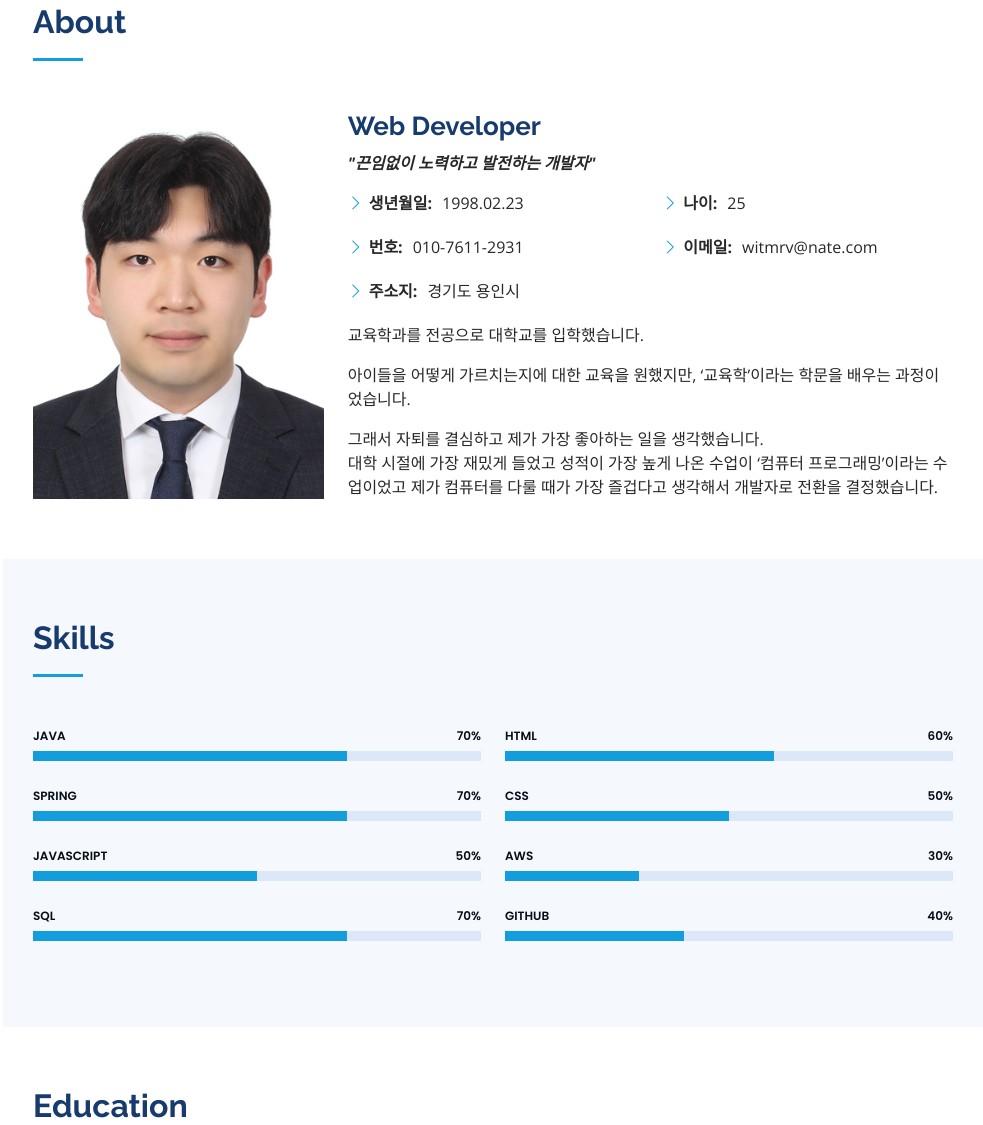
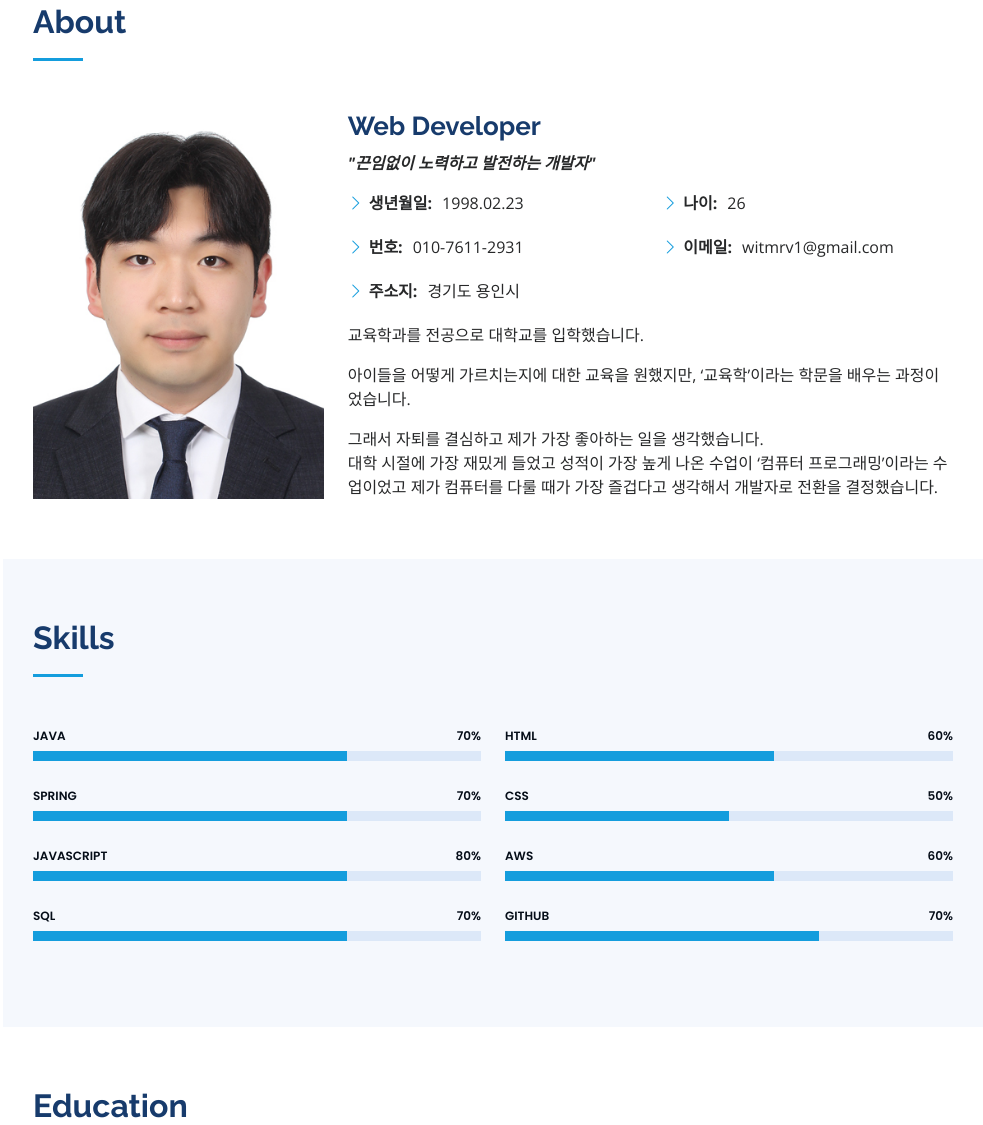
Before and after one commit to Ijongwon/Ijongwon2.github.io, a plain HTML site: page index.html in a window 1280 px wide. Shown: the part 857-1982 px from the top of the page, without its empty margins (297-1280 px from the left). Drawn offline with nearby package versions, Linux system fonts and the light colour scheme.

Commit message:
06/10 수정

```diff
--- a/index.html
+++ b/index.html
@@ -100,8 +100,8 @@
               </div>
               <div class="col-lg-6">
                 <ul>
-                  <li><i class="bi bi-chevron-right"></i> <strong>나이:</strong> <span>25</span></li>
-                  <li><i class="bi bi-chevron-right"></i> <strong>이메일:</strong> <span>witmrv@nate.com</span></li>
+                  <li><i class="bi bi-chevron-right"></i> <strong>나이:</strong> <span>26</span></li>
+                  <li><i class="bi bi-chevron-right"></i> <strong>이메일:</strong> <span>witmrv1@gmail.com</span></li>
                 </ul>
               </div>
             </div>
@@ -109,7 +109,6 @@
             <p>아이들을 어떻게 가르치는지에 대한 교육을 원했지만, ‘교육학’이라는 학문을 배우는 과정이었습니다.</p>
             <p>그래서 자퇴를 결심하고 제가 가장 좋아하는 일을 생각했습니다.</p>
               대학 시절에 가장 재밌게 들었고 성적이 가장 높게 나온 수업이 ‘컴퓨터 프로그래밍’이라는 수업이었고 제가 컴퓨터를 다룰 때가 가장 즐겁다고 생각해서 개발자로 전환을 결정했습니다.
-
           </div>
         </div>
 
@@ -144,9 +143,9 @@
             </div>
 
             <div class="progress">
-              <span class="skill">JavaScript <i class="val">50%</i></span>
+              <span class="skill">JavaScript <i class="val">80%</i></span>
               <div class="progress-bar-wrap">
-                <div class="progress-bar" role="progressbar" aria-valuenow="50" aria-valuemin="0" aria-valuemax="100"></div>
+                <div class="progress-bar" role="progressbar" aria-valuenow="70" aria-valuemin="0" aria-valuemax="100"></div>
               </div>
             </div>
 
@@ -176,16 +175,16 @@
             </div>
 
             <div class="progress">
-              <span class="skill">AWS <i class="val">30%</i></span>
+              <span class="skill">AWS <i class="val">60%</i></span>
               <div class="progress-bar-wrap">
-                <div class="progress-bar" role="progressbar" aria-valuenow="30" aria-valuemin="0" aria-valuemax="100"></div>
+                <div class="progress-bar" role="progressbar" aria-valuenow="60" aria-valuemin="0" aria-valuemax="100"></div>
               </div>
             </div>
 
             <div class="progress">
-              <span class="skill">GitHub <i class="val">40%</i></span>
+              <span class="skill">GitHub <i class="val">70%</i></span>
               <div class="progress-bar-wrap">
-                <div class="progress-bar" role="progressbar" aria-valuenow="40" aria-valuemin="0" aria-valuemax="100"></div>
+                <div class="progress-bar" role="progressbar" aria-valuenow="70" aria-valuemin="0" aria-valuemax="100"></div>
               </div>
             </div>
 
```
